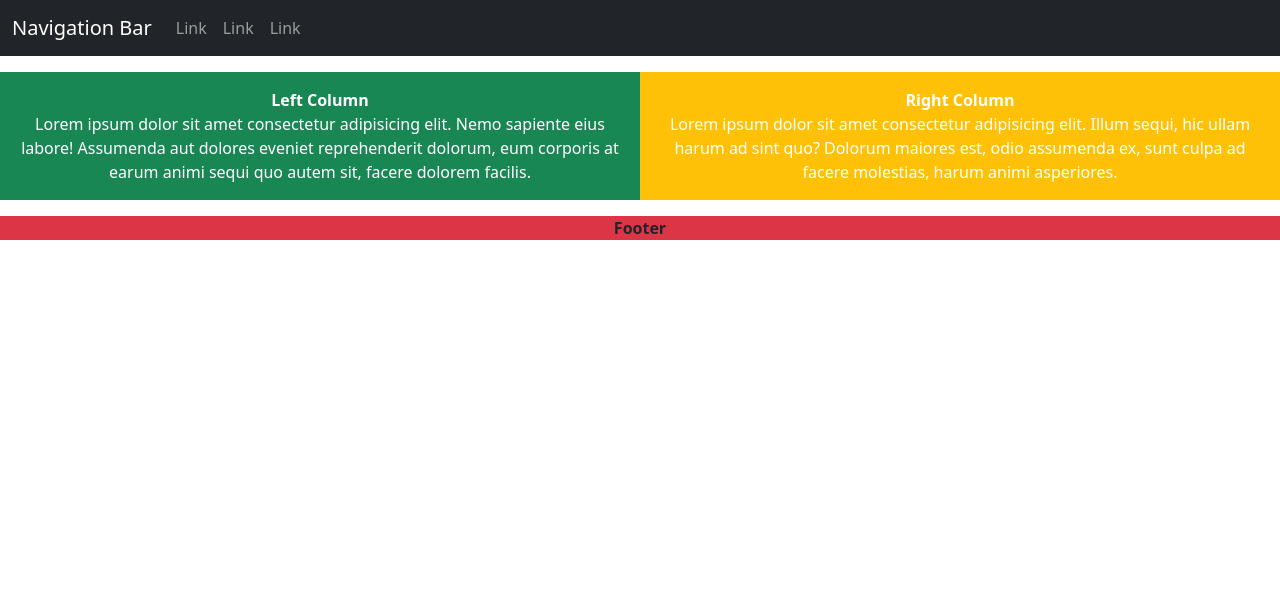
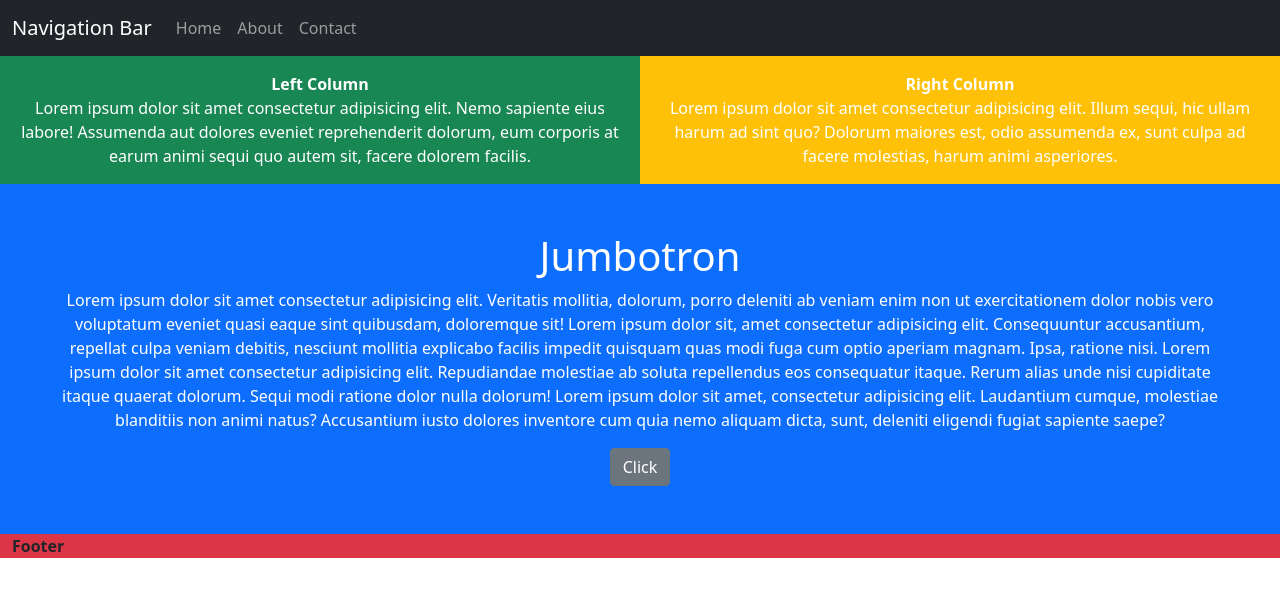
Before and after one commit to josephconnelly/collab-practice, a plain HTML site: page index.html in a window 1280 px wide. Drawn offline with nearby package versions, Linux system fonts and the light colour scheme.

Commit message:
added jumbotron

```diff
--- a/index.html
+++ b/index.html
@@ -19,20 +19,20 @@
           <div class="collapse navbar-collapse" id="collapsibleNavbar">
             <ul class="navbar-nav">
               <li class="nav-item">
-                <a class="nav-link" href="#">Link</a>
+                <a class="nav-link" href="#">Home</a>
               </li>
               <li class="nav-item">
-                <a class="nav-link" href="#">Link</a>
+                <a class="nav-link" href="#">About</a>
               </li>
               <li class="nav-item">
-                <a class="nav-link" href="#">Link</a>
+                <a class="nav-link" href="#">Contact</a>
               </li>
             </ul>
           </div>
         </div>
       </nav>
      <!--Columns-->
-     <div class="container-fluid mt-3">
+     <div class="container-fluid mt-0">
         <div class="row">
           <div class="col p-3 bg-success text-white text-center">
             <strong>Left Column</strong></br>
@@ -40,8 +40,16 @@
           <div class="col p-3 bg-warning text-white text-center"><strong>Right Column</strong></br>
           Lorem ipsum dolor sit amet consectetur adipisicing elit. Illum sequi, hic ullam harum ad sint quo? Dolorum maiores est, odio assumenda ex, sunt culpa ad facere molestias, harum animi asperiores.
         </div>
-    <!--footer-->
-     <div class="container-fluid mt-3 bg-danger text-center"><strong>Footer</strong>
+    <!--Jumbotron-->
+        <div class="mt-0 p-5 bg-primary text-white text-center">
+          <h1>Jumbotron</h1>
+          <p>Lorem ipsum dolor sit amet consectetur adipisicing elit. Veritatis mollitia, dolorum, porro deleniti ab veniam enim non ut exercitationem dolor nobis vero voluptatum eveniet quasi eaque sint quibusdam, doloremque sit! Lorem ipsum dolor sit, amet consectetur adipisicing elit. Consequuntur accusantium, repellat culpa veniam debitis, nesciunt mollitia explicabo facilis impedit quisquam quas modi fuga cum optio aperiam magnam. Ipsa, ratione nisi. Lorem ipsum dolor sit amet consectetur adipisicing elit. Repudiandae molestiae ab soluta repellendus eos consequatur itaque. Rerum alias unde nisi cupiditate itaque quaerat dolorum. Sequi modi ratione dolor nulla dolorum! Lorem ipsum dolor sit amet, consectetur adipisicing elit. Laudantium cumque, molestiae blanditiis non animi natus? Accusantium iusto dolores inventore cum quia nemo aliquam dicta, sunt, deleniti eligendi fugiat sapiente saepe?</p>
+        <!--Button-->
+        <div class="container mt-3"></div>
+        <button type="button" class="btn btn-secondary">Click</button>
+        </div>
+  <!--footer-->
+     <div class="container-fluid mt-0 bg-danger"><strong>Footer</strong>
     </div>
     <script src="https://cdn.jsdelivr.net/npm/bootstrap@5.1.3/dist/js/bootstrap.bundle.min.js" integrity="sha384-ka7Sk0Gln4gmtz2MlQnikT1wXgYsOg+OMhuP+IlRH9sENBO0LRn5q+8nbTov4+1p" crossorigin="anonymous"></script>
 </body>
```
